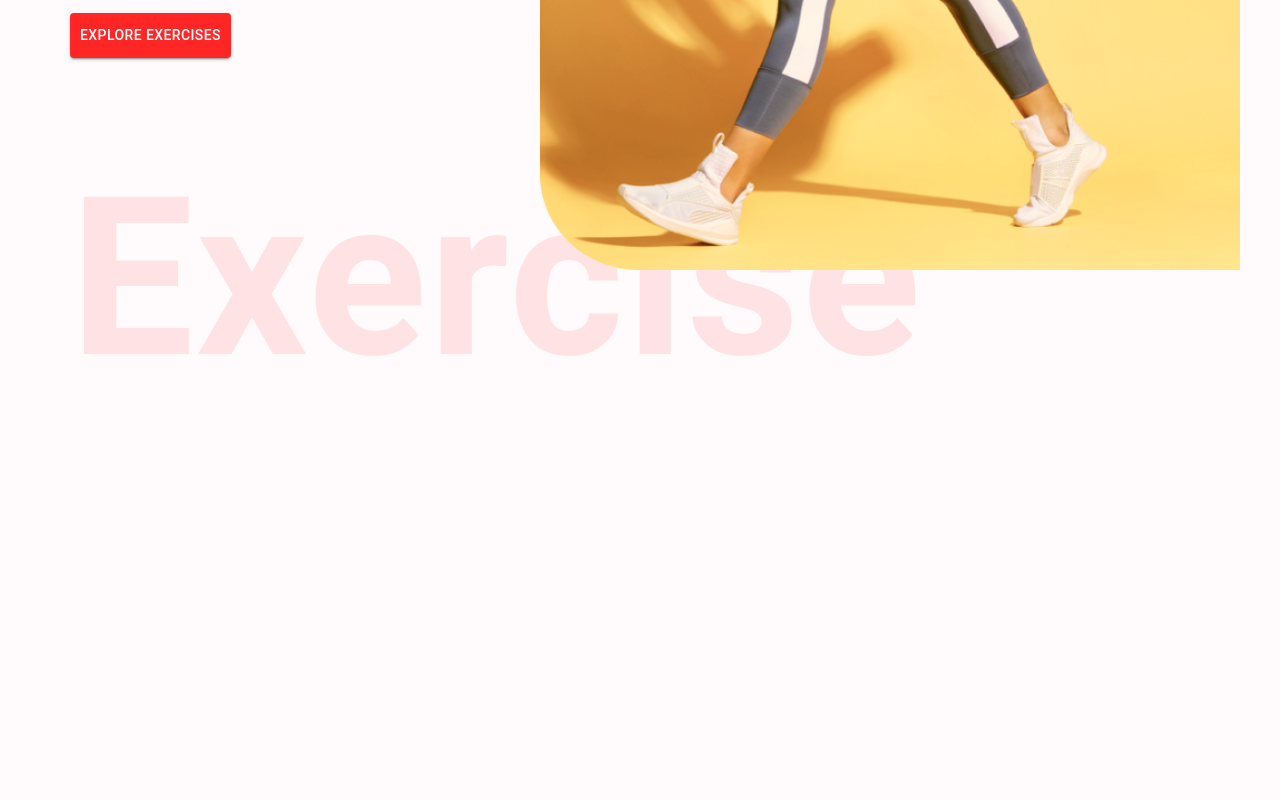
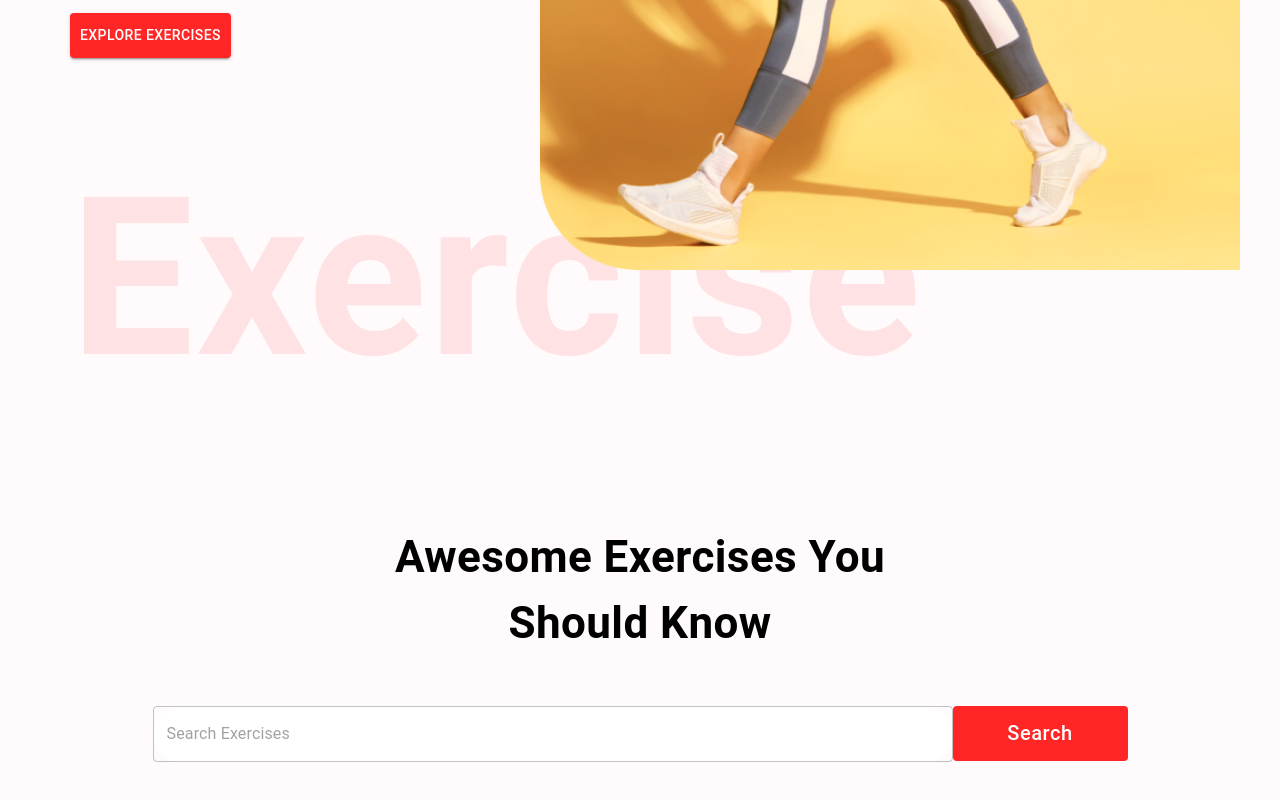
Before and after one commit to javaPhpMyAdmin/gym-app, a React (Create React App) app: page / in a window 1280 px wide. Shown: the part 596-1396 px from the top of the page. Before the commit the page ends 1060 px from the top, so only its background shows below. Built offline with nearby package versions, Linux system fonts and the light colour scheme; no server answers.

Commit message:
visual changes and new components

```diff
--- a/src/App.css
+++ b/src/App.css
@@ -91,6 +91,9 @@ body {
 .bodyPart-card:hover {
   transform: scale(1.1, 1.1);
 }
+/* .search-btn { */
+  /* right: 20px; */
+  /* top:710px; */
 
 .search-btn:hover {
   color: #FF2625 !important;
--- /dev/null
+++ b/src/components/BodyPart.js
@@ -0,0 +1,5 @@
+import React from "react";
+
+export const BodyPart = ({ item, bodyPart, setBodyParts }) => {
+  return <div>BODY PART</div>;
+};
--- /dev/null
+++ b/src/components/HorizontalScrollBar.js
@@ -0,0 +1,24 @@
+import { Box } from "@mui/material";
+import React from "react";
+import { BodyPart } from "./BodyPart";
+
+export const HorizontalScrollBar = ({ data, bodyPart, setBodyPart }) => {
+  return (
+    <div>
+      {data.map((item) => (
+        <Box
+          key={item.id || item}
+          itemId={item.id || item}
+          title={item.id || item}
+          m="0px 40px"
+        >
+          <BodyPart
+            item={item}
+            bodyPart={bodyPart}
+            setBodyPart={setBodyPart}
+          />
+        </Box>
+      ))}
+    </div>
+  );
+};
--- a/src/components/SearchExercises.js
+++ b/src/components/SearchExercises.js
@@ -1,6 +1,89 @@
-import { Box } from "@mui/system";
-import React from "react";
+import { Box, Button, Stack, TextField, Typography } from "@mui/material";
+import React, { useEffect, useState } from "react";
+import { fetchData, options } from "../utils/fetchData";
+import { HorizontalScrollBar } from "../components";
 
-export const SearchExercises = () => {
-  return <Box></Box>;
+const url = "https://exercisedb.p.rapidapi.com/exercises";
+
+export const SearchExercises = ({ bodyPart, setBodyPart, setExercises }) => {
+  const [search, setSearch] = useState("");
+  const [bodyParts, setBodyParts] = useState([]);
+
+  useEffect(() => {
+    const fetchExercisesData = async () => {
+      const bodyPartsData = await fetchData(`${url}/bodyPartList`, options);
+      setBodyParts(["all", ...bodyPartsData]);
+    };
+
+    fetchExercisesData();
+  }, []);
+
+  const handleSearch = async () => {
+    if (search) {
+      const exerciseData = await fetchData(url, options);
+      const searchExercises = exerciseData.filter(
+        (exercise) =>
+          exercise.name.toLowerCase().includes(search) ||
+          exercise.target.toLowerCase().includes(search) ||
+          exercise.equipment.toLowerCase().includes(search) ||
+          exercise.bodyPart.toLowerCase().includes(search)
+      );
+      setSearch("");
+      setExercises(searchExercises);
+    }
+  };
+  return (
+    <Stack alignItems="center" mt="40px" justifyContent="center" p="20px">
+      <Typography
+        fontWeight={700}
+        sx={{ fontSize: { lg: "44px", xs: "30px" } }}
+        mb="50px"
+        textAlign="center"
+      >
+        Awesome Exercises You <br /> Should Know
+      </Typography>
+      <Box position="relative" mb="72px">
+        <TextField
+          sx={{
+            input: {
+              fontWeight: "700px",
+              border: "none",
+              borderRadius: "4px",
+            },
+            width: { lg: "800px", xs: "350px" },
+            backgroundColor: "#fff",
+            borderRadius: "70px",
+          }}
+          height="80px"
+          value={search}
+          onChange={(e) => setSearch(e.target.value.toLowerCase())}
+          placeholder="Search Exercises"
+          type="text"
+        />
+        <Button
+          className="search-btn"
+          sx={{
+            bgcolor: "#FF2625",
+            color: "#fff",
+            textTransform: "none",
+            width: { lg: "175px", xs: "80px" },
+            fontSize: { lg: "20px", xs: "14px" },
+            height: "55px",
+            position: "relative",
+            right: "0px",
+          }}
+          onClick={handleSearch}
+        >
+          Search
+        </Button>
+      </Box>
+      <Box>
+        <HorizontalScrollBar
+          data={bodyParts}
+          bodyPart={bodyPart}
+          setBodyPart={setBodyPart}
+        />
+      </Box>
+    </Stack>
+  );
 };
--- a/src/components/index.js
+++ b/src/components/index.js
@@ -3,3 +3,4 @@ export * from './SearchExercises'
 export * from './HeroBanner'
 export * from './Footer'
 export * from './Exercises'
+export * from './HorizontalScrollBar'
--- a/src/pages/Home.js
+++ b/src/pages/Home.js
@@ -1,13 +1,23 @@
-import React, {useState} from "react";
+import React, { useState } from "react";
 import { Box } from "@mui/system";
-import {HeroBanner,SearchExercises,Exercises} from '../components'
+import { HeroBanner, SearchExercises, Exercises } from "../components";
 
 export const Home = () => {
+  const [exercises, setExercises] = useState([]);
+  const [bodyPart, setBodyPart] = useState("all");
   return (
     <Box>
       <HeroBanner />
-      <SearchExercises/>
-      <Exercises/>
+      <SearchExercises
+        setExercises={setExercises}
+        bodyPart={bodyPart}
+        setBodyPart={setBodyPart}
+      />
+      <Exercises
+        setExercises={setExercises}
+        bodyPart={bodyPart}
+        setBodyPart={setBodyPart}
+      />
     </Box>
-  )
+  );
 };
--- a/src/utils/fetchData.js
+++ b/src/utils/fetchData.js
@@ -0,0 +1,13 @@
+export const options = {
+  method: 'GET',
+  headers: {
+    'X-RapidAPI-Key': '02b66e198cmsh532016e3bcbc7fbp1047d7jsnca82a0a7557e',
+    'X-RapidAPI-Host': 'exercisedb.p.rapidapi.com'
+  }
+};
+
+export const fetchData = async (url,options)=>{
+  const response = await fetch(url,options);
+  const data = await response.json()
+  return data
+}
```
Also changed, not shown: 1 other file (tests, documents, lock files or other folders).
